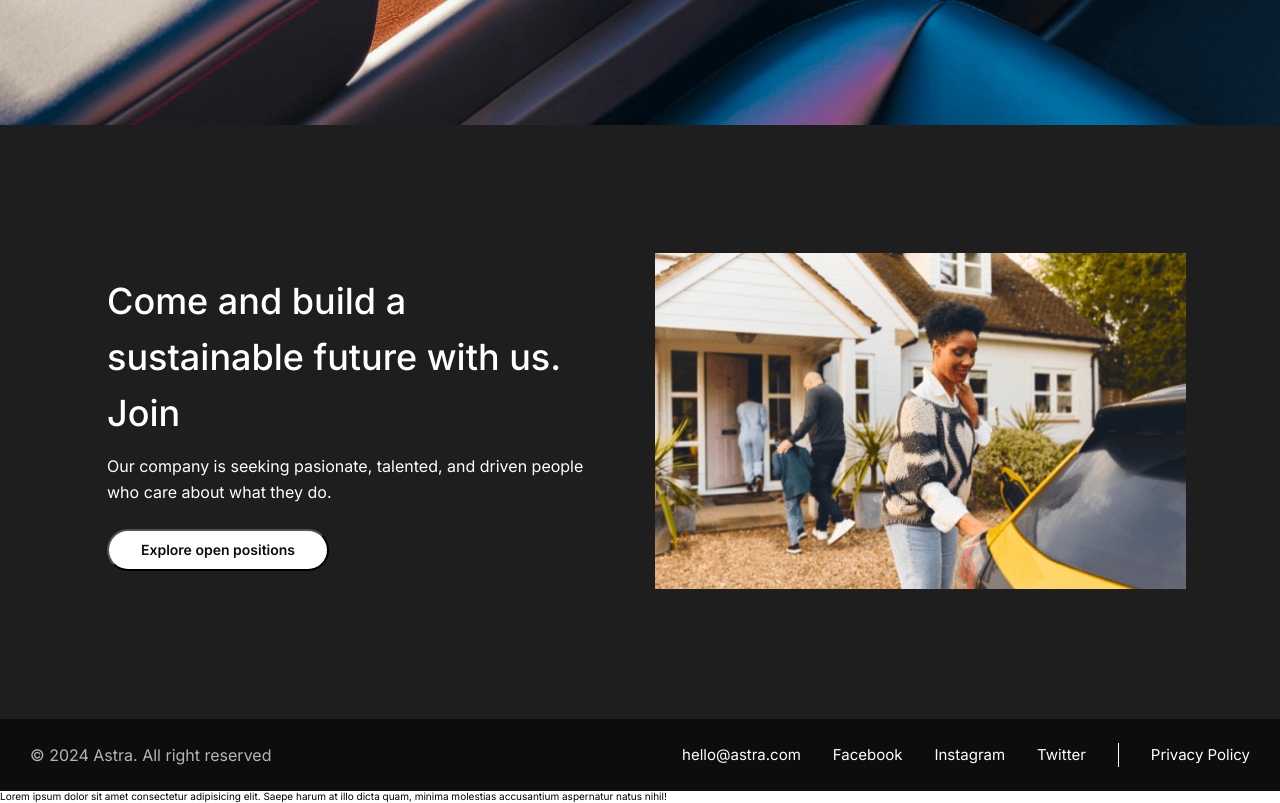
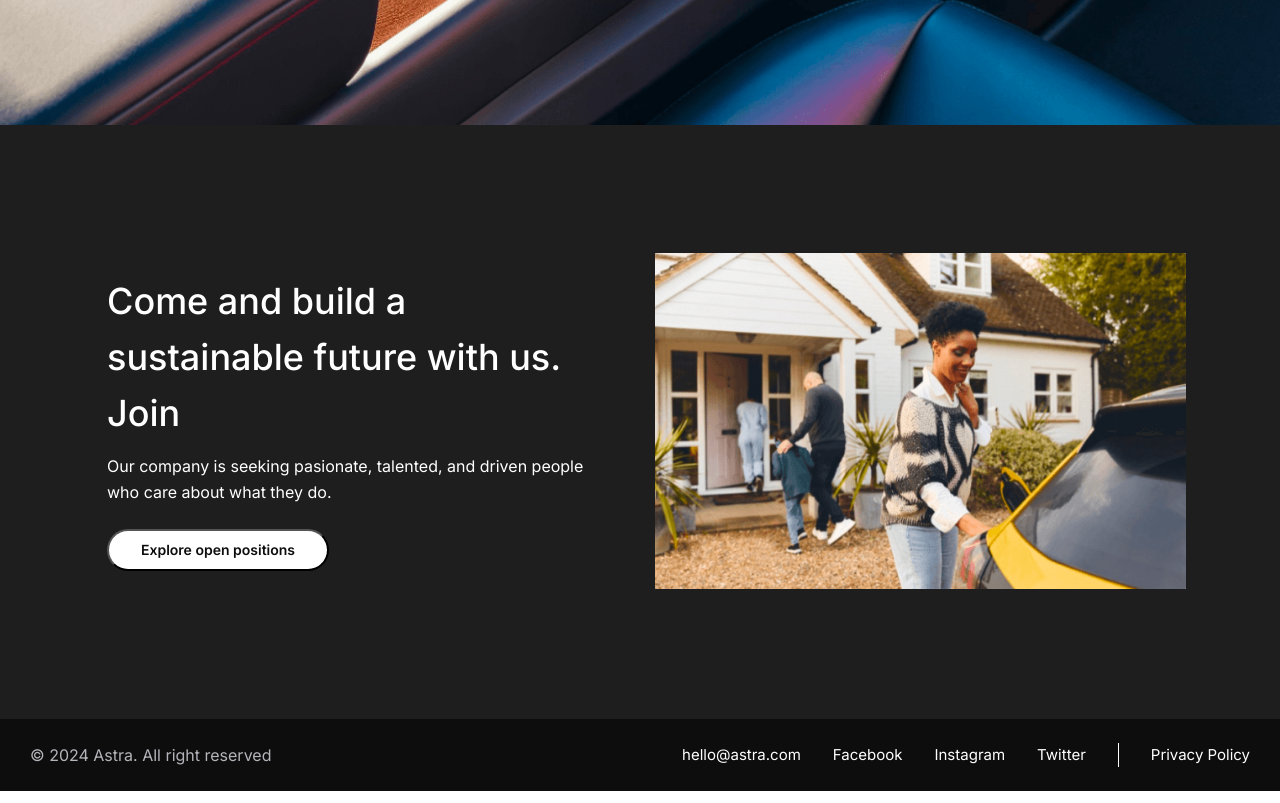
Before and after one commit to asadbekabdulhamidov/astro-landing-page, a plain HTML site: page index.html in a window 1280 px wide. Shown: the part 3435-4238 px from the top of the page. Drawn offline with Linux system fonts and the light colour scheme.

Commit message:
p ni olib tashladm

```diff
--- a/index.html
+++ b/index.html
@@ -172,10 +172,7 @@
         </div>
       </div>
     </footer>
-    <p>
-      Lorem ipsum dolor sit amet consectetur adipisicing elit. Saepe harum at
-      illo dicta quam, minima molestias accusantium aspernatur natus nihil!
-    </p>
+
     <!-- / footer -->
   </body>
 </html>
```
